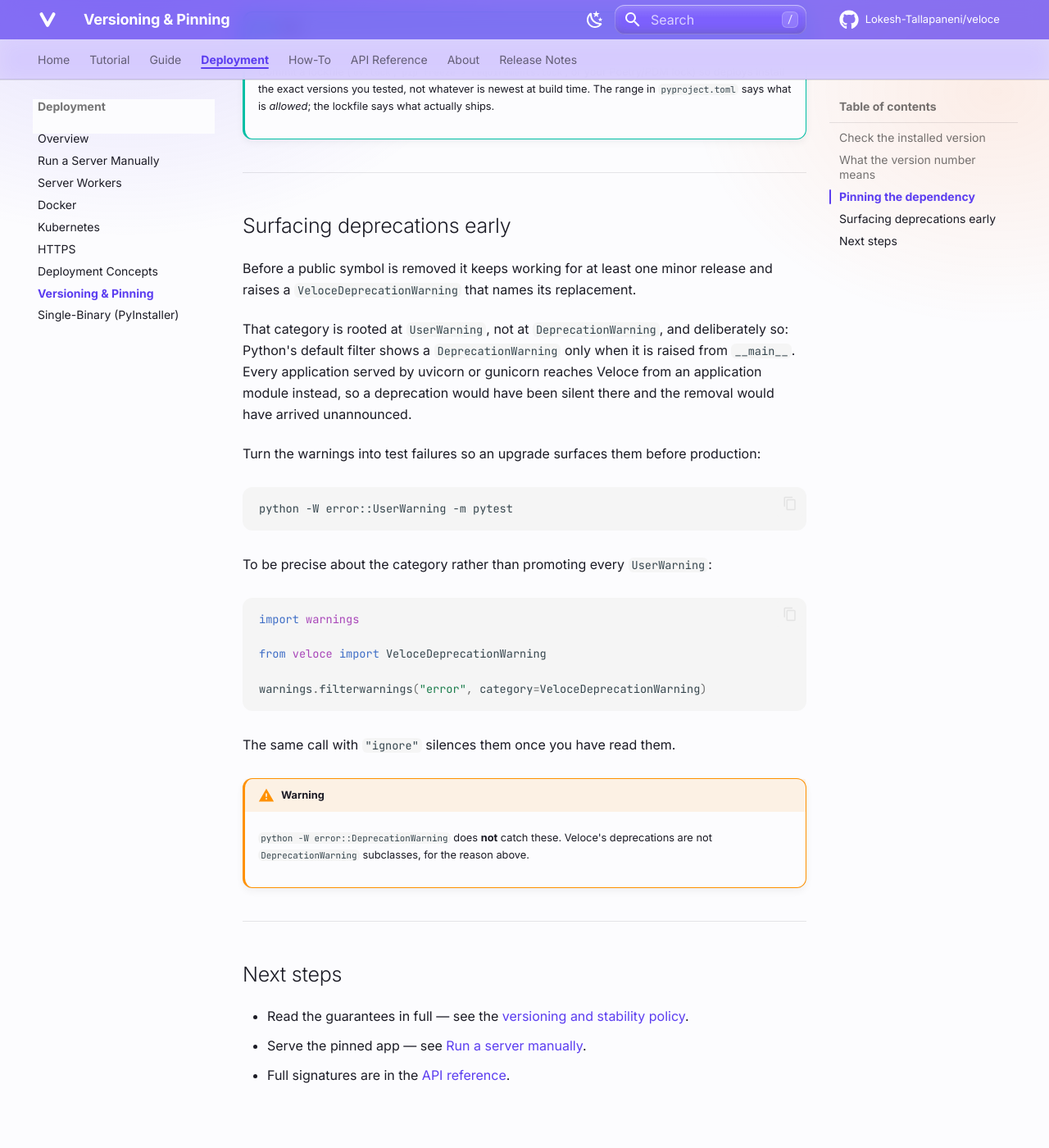
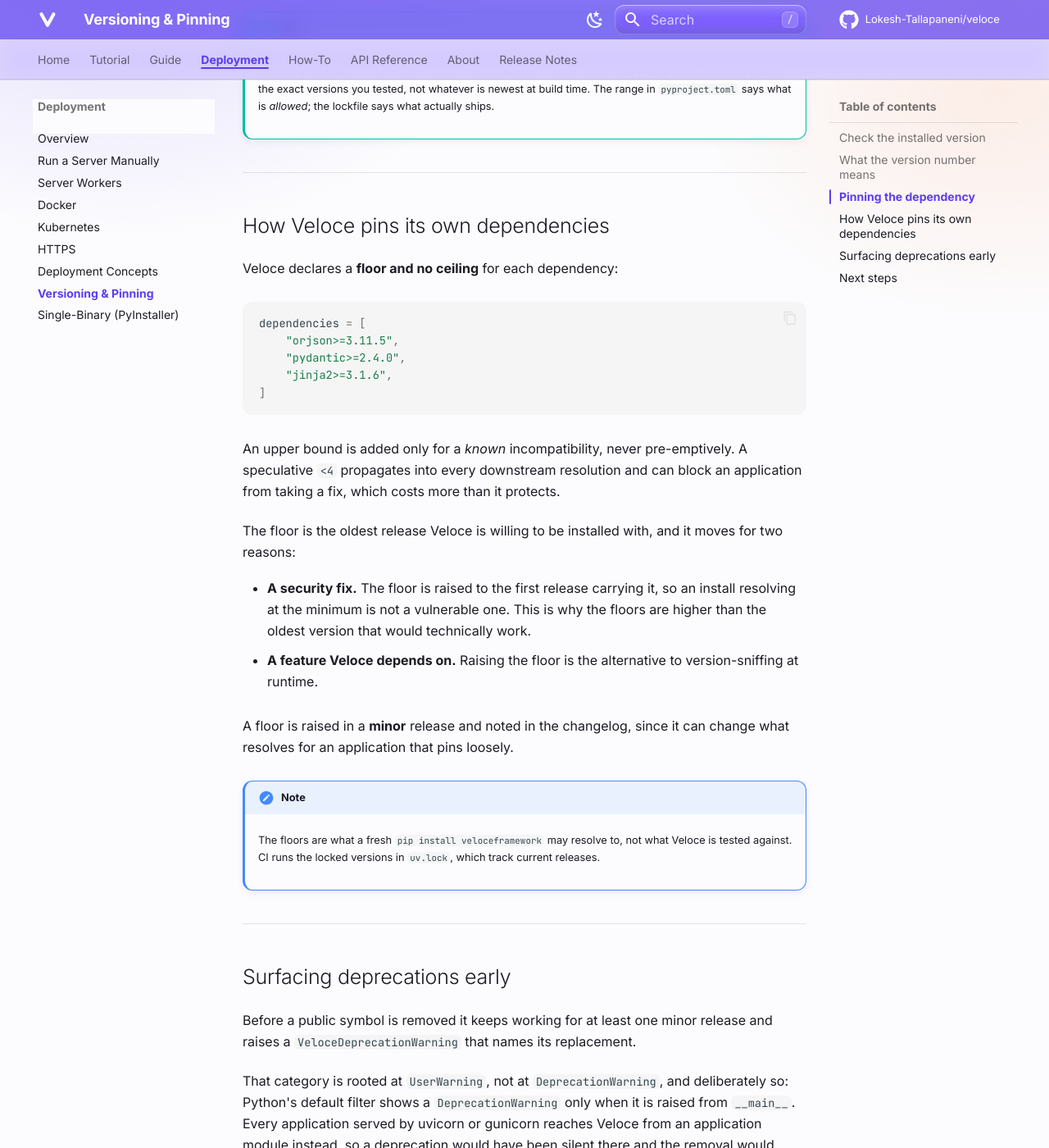
Before and after one commit to Lokesh-Tallapaneni/veloce, an MkDocs documentation site: the page built from docs/deployment/versions.md, in a window 1280 px wide and 1400 px high, scrolled down 2491 px. Shown: the whole window at 82% size. Built offline with MkDocs 1.6.1 and Material for MkDocs 9.7.7, drawn with Linux system fonts in a browser that asks for light colours; comment, search, counter and statistics services are not loaded.

Commit message:
document how Veloce pins its own dependencies
The versions page covered how a consumer pins Veloce and said nothing
about the other direction. The policy existed only in a rules file that
does not ship: a floor and no ceiling, an upper bound only for a known
incompatibility, and a floor that moves for a security fix or a feature
Veloce depends on.

Guarded three ways - no runtime dependency declares an upper bound, the
page carries the policy, and the versions in its worked example match the
manifest so the example cannot drift.

````diff
--- a/docs/deployment/versions.md
+++ b/docs/deployment/versions.md
@@ -88,6 +88,39 @@
     whatever is newest at build time. The range in `pyproject.toml` says what is
     *allowed*; the lockfile says what actually ships.
 
+## How Veloce pins its own dependencies
+
+Veloce declares a **floor and no ceiling** for each dependency:
+
+```toml
+dependencies = [
+    "orjson>=3.11.5",
+    "pydantic>=2.4.0",
+    "jinja2>=3.1.6",
+]
+```
+
+An upper bound is added only for a *known* incompatibility, never pre-emptively.
+A speculative `<4` propagates into every downstream resolution and can block an
+application from taking a fix, which costs more than it protects.
+
+The floor is the oldest release Veloce is willing to be installed with, and it
+moves for two reasons:
+
+- **A security fix.** The floor is raised to the first release carrying it, so
+  an install resolving at the minimum is not a vulnerable one. This is why the
+  floors are higher than the oldest version that would technically work.
+- **A feature Veloce depends on.** Raising the floor is the alternative to
+  version-sniffing at runtime.
+
+A floor is raised in a **minor** release and noted in the changelog, since it can
+change what resolves for an application that pins loosely.
+
+!!! note
+    The floors are what a fresh `pip install veloceframework` may resolve to, not
+    what Veloce is tested against. CI runs the locked versions in `uv.lock`,
+    which track current releases.
+
 ## Surfacing deprecations early
 
 Before a public symbol is removed it keeps working for at least one minor
````
Also changed, not shown: 1 other file.
